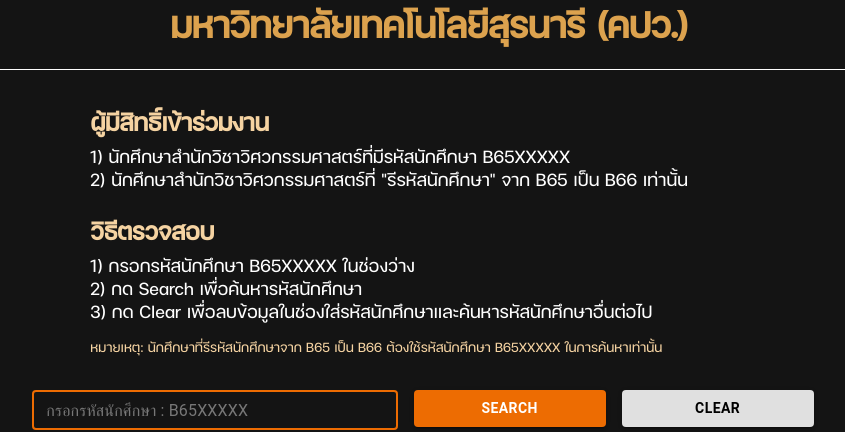
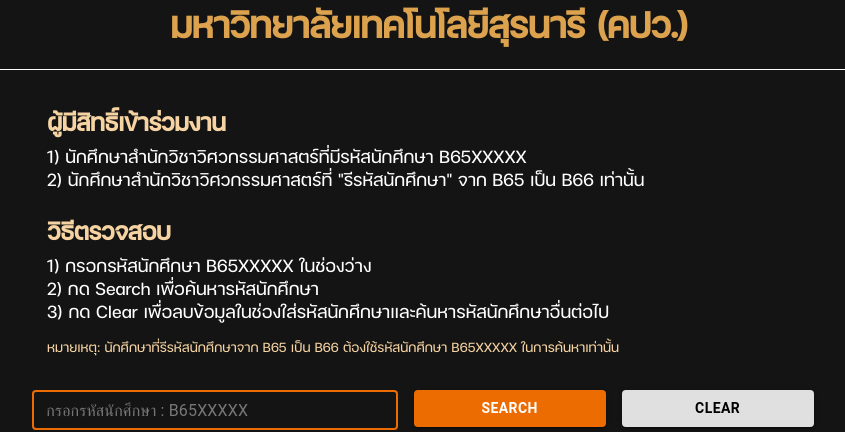
Before and after one commit to flugika/GearByFESUTCS, a React (Create React App) app in the folder frontend/: page / in a window 1280 px wide. Shown: the part 353-785 px from the top of the page, without its empty margins (211-1056 px from the left). Built offline with nearby package versions, Linux system fonts and the light colour scheme.

Commit message:
edit layout

```diff
--- a/frontend/src/App.tsx
+++ b/frontend/src/App.tsx
@@ -133,10 +133,10 @@
         </Grid>
 
         {/* Demo Discription */}
-        {/* Grid 2 + 10 */}
-        <Grid item xs={2} ></Grid>
+        {/* Grid 1.5 + 9 + 1.5 */}
+        <Grid item xs={1.5} ></Grid>
 
-        <Grid item xs={10} >
+        <Grid item xs={9} >
           <p style={{color: '#FFFFFF', textAlign: 'left'}}>
             <p style={{color: '#F5D3A2', fontSize: 32, fontWeight: 'bold', marginTop: 20}}>
               ผู้มีสิทธิ์เข้าร่วมงาน
@@ -160,8 +160,10 @@
           </p>
         </Grid>
 
+        <Grid item xs={1.5} ></Grid>
+
         {/* Text Field Input */}
-        {/* Grid 6 + 3 + 3 */}
+        {/* Grid 1.33 + 4.4 + 2.4 + 2.4 + 1.4 */}
         <Grid item xs={1.33}></Grid>
 
         <Grid item xs={4.4}>
```
